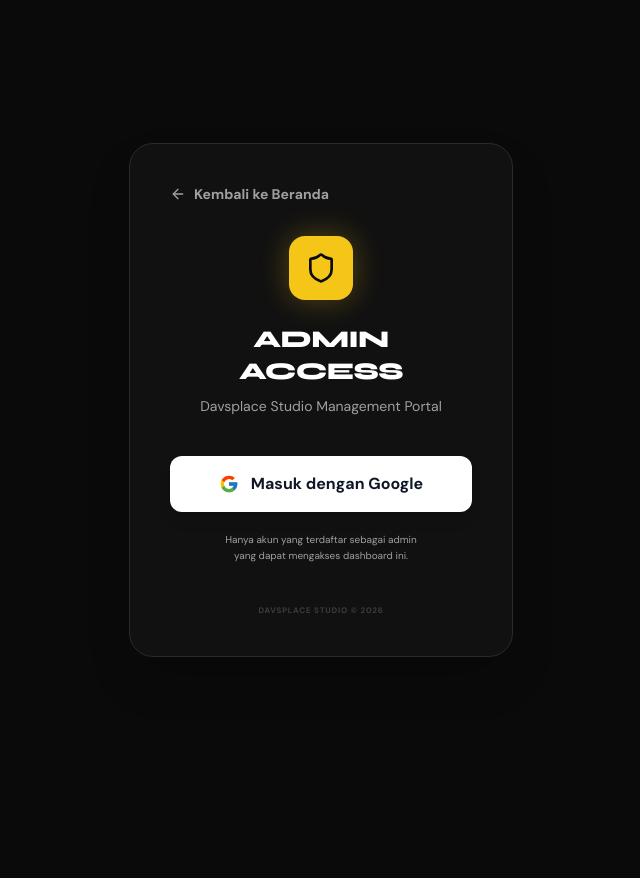
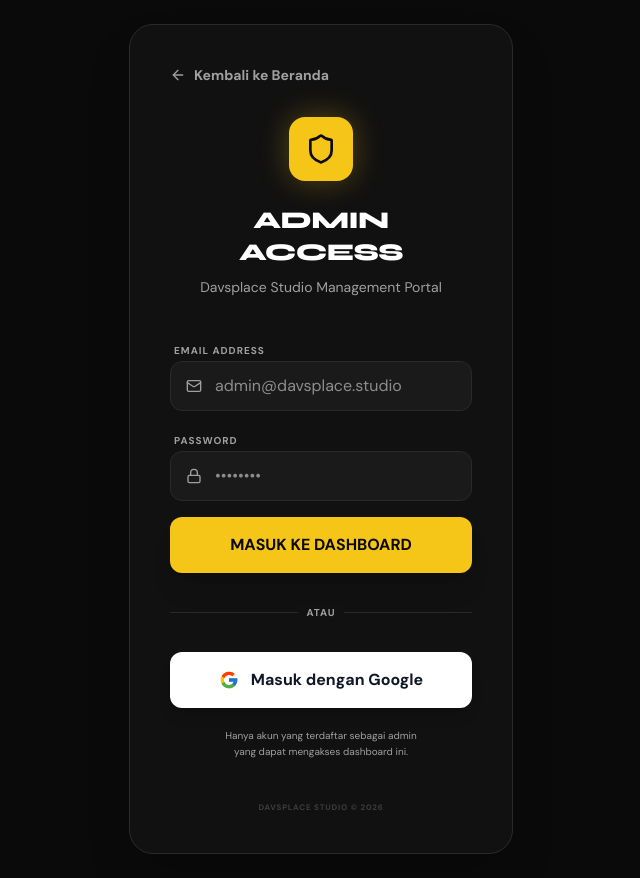
Before and after one commit to businessdaws/davsplacestudio, a React (Vite) app: page /admin/login in a window 1280 px wide. Shown: the whole page, without its empty margins (319-959 px from the left). Before the commit the page ends 800 px from the top, so only its background shows below. Built offline with nearby package versions, Linux system fonts and the light colour scheme; no server answers; a web font is replaced by a local one.

Commit message:
Add files via upload

```diff
--- a/src/pages/admin/Dashboard.tsx
+++ b/src/pages/admin/Dashboard.tsx
@@ -41,7 +41,9 @@ export default function AdminDashboard() {
         .single();
 
       if (error || profile?.role !== 'admin') {
-        console.error('Permission denied. Profile:', profile, 'Error:', error);
+        const msg = error ? `Database error: ${error.message}` : `Akses Ditolak: Role Anda adalah ${profile?.role || 'tidak diketahui'}`;
+        console.error('Permission denied:', msg);
+        alert(msg); // Memberi tahu user secara langsung apa yang salah
         await supabase.auth.signOut();
         navigate('/admin/login');
         return;
--- a/src/pages/admin/Login.tsx
+++ b/src/pages/admin/Login.tsx
@@ -2,7 +2,7 @@ import { useState, useEffect } from 'react';
 import { supabase } from '../../lib/supabase';
 import { useNavigate } from 'react-router-dom';
 import { motion } from 'motion/react';
-import { Shield, ArrowLeft, Loader2 } from 'lucide-react';
+import { Shield, ArrowLeft, Loader2, Mail, Lock } from 'lucide-react';
 
 // ✅ Daftar email yang diizinkan sebagai admin
 const ADMIN_EMAILS = [
@@ -24,9 +24,10 @@ export default function AdminLogin() {
       setLoading(true);
       try {
         const user = session.user;
+        const isAdminEmail = user.email && ADMIN_EMAILS.includes(user.email);
 
         // Cek apakah email ada di daftar admin
-        if (!user.email || !ADMIN_EMAILS.includes(user.email)) {
+        if (!isAdminEmail) {
           await supabase.auth.signOut();
           setError(`Akses ditolak. Akun ${user.email} tidak terdaftar sebagai admin.`);
           setLoading(false);
@@ -34,22 +35,81 @@ export default function AdminLogin() {
         }
 
         // Upsert profile sebagai admin
-        await supabase.from('profiles').upsert({
+        const { error: upsertError } = await supabase.from('profiles').upsert({
           id: user.id,
           role: 'admin',
           full_name: user.user_metadata?.full_name || user.email?.split('@')[0] || 'Admin',
           updated_at: new Date().toISOString(),
         });
 
-        navigate('/admin/dashboard');
+        if (upsertError) {
+          console.error('Upsert error:', upsertError);
+          setError(`Gagal menyimpan profil: ${upsertError.message}. Pastikan RLS Policy INSERT & UPDATE sudah diaktifkan di Supabase.`);
+          setLoading(false);
+          return;
+        }
+
+        // Verifikasi apakah role sudah benar-benar tersimpan
+        const { data: profile } = await supabase
+          .from('profiles')
+          .select('role')
+          .eq('id', user.id)
+          .single();
+
+        if (profile?.role === 'admin') {
+          navigate('/admin/dashboard');
+        } else {
+          setError('Data admin gagal divalidasi. Coba login kembali atau cek tabel profiles di Supabase.');
+          setLoading(false);
+        }
       } catch (err: any) {
-        setError('Terjadi kesalahan: ' + (err.message || 'Coba lagi.'));
+        setError('Terjadi kesalahan sistem: ' + (err.message || 'Coba lagi.'));
         setLoading(false);
       }
     };
 
     checkSession();
   }, [navigate]);
+
+  const [email, setEmail] = useState('');
+  const [password, setPassword] = useState('');
+
+  const handleLogin = async (e: React.FormEvent) => {
+    e.preventDefault();
+    setLoading(true);
+    setError(null);
+
+    try {
+      const { data, error: loginError } = await supabase.auth.signInWithPassword({
+        email,
+        password,
+      });
+
+      if (loginError) throw loginError;
+
+      const user = data.user;
+      const isAdminEmail = user?.email && ADMIN_EMAILS.includes(user.email);
+
+      if (!isAdminEmail) {
+        await supabase.auth.signOut();
+        throw new Error(`Akses Ditolak: Akun ${user?.email} tidak memiliki hak akses admin.`);
+      }
+
+      // Sync profile
+      await supabase.from('profiles').upsert({
+        id: user.id,
+        role: 'admin',
+        full_name: user.user_metadata?.full_name || user.email?.split('@')[0] || 'Admin',
+        updated_at: new Date().toISOString()
+      });
+
+      navigate('/admin/dashboard');
+    } catch (err: any) {
+      setError(err.message);
+    } finally {
+      setLoading(false);
+    }
+  };
 
   const handleGoogleLogin = async () => {
     setLoading(true);
@@ -104,6 +164,58 @@ export default function AdminLogin() {
           </div>
         )}
 
+        {/* Email/Password Form */}
+        <form onSubmit={handleLogin} className="space-y-4 mb-8">
+          <div className="space-y-1">
+            <label className="text-[10px] font-black uppercase tracking-widest text-text-secondary ml-1">Email Address</label>
+            <div className="relative">
+              <Mail className="absolute left-4 top-1/2 -translate-y-1/2 w-4 h-4 text-text-secondary" />
+              <input
+                type="email"
+                required
+                value={email}
+                onChange={(e) => setEmail(e.target.value)}
+                style={{ fontSize: '16px' }}
+                className="w-full bg-bg-tertiary border border-border-subtle py-3 pl-11 pr-4 rounded-xl outline-none focus:border-accent-yellow transition-all"
+                placeholder="admin@davsplace.studio"
+              />
+            </div>
+          </div>
+
+          <div className="space-y-1">
+            <label className="text-[10px] font-black uppercase tracking-widest text-text-secondary ml-1">Password</label>
+            <div className="relative">
+              <Lock className="absolute left-4 top-1/2 -translate-y-1/2 w-4 h-4 text-text-secondary" />
+              <input
+                type="password"
+                required
+                value={password}
+                onChange={(e) => setPassword(e.target.value)}
+                style={{ fontSize: '16px' }}
+                className="w-full bg-bg-tertiary border border-border-subtle py-3 pl-11 pr-4 rounded-xl outline-none focus:border-accent-yellow transition-all"
+                placeholder="••••••••"
+              />
+            </div>
+          </div>
+
+          <button
+            type="submit"
+            disabled={loading}
+            className="w-full py-4 mt-2 bg-accent-yellow text-bg-primary font-black rounded-xl shadow-xl hover:bg-accent-yellow-bright transition-all disabled:opacity-50 disabled:cursor-not-allowed flex items-center justify-center gap-2"
+          >
+            {loading ? <Loader2 className="w-5 h-5 animate-spin" /> : 'MASUK KE DASHBOARD'}
+          </button>
+        </form>
+
+        <div className="relative mb-8">
+          <div className="absolute inset-0 flex items-center">
+            <div className="w-full border-t border-border-subtle"></div>
+          </div>
+          <div className="relative flex justify-center text-[10px] font-bold uppercase tracking-widest">
+            <span className="bg-bg-secondary px-2 text-text-secondary">Atau</span>
+          </div>
+        </div>
+
         {/* Google Login Button */}
         <button
           onClick={handleGoogleLogin}
```
